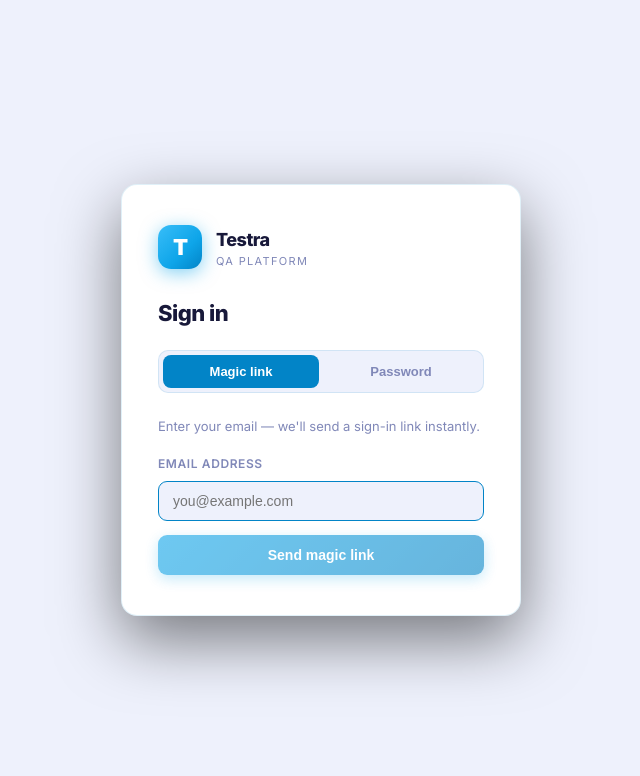
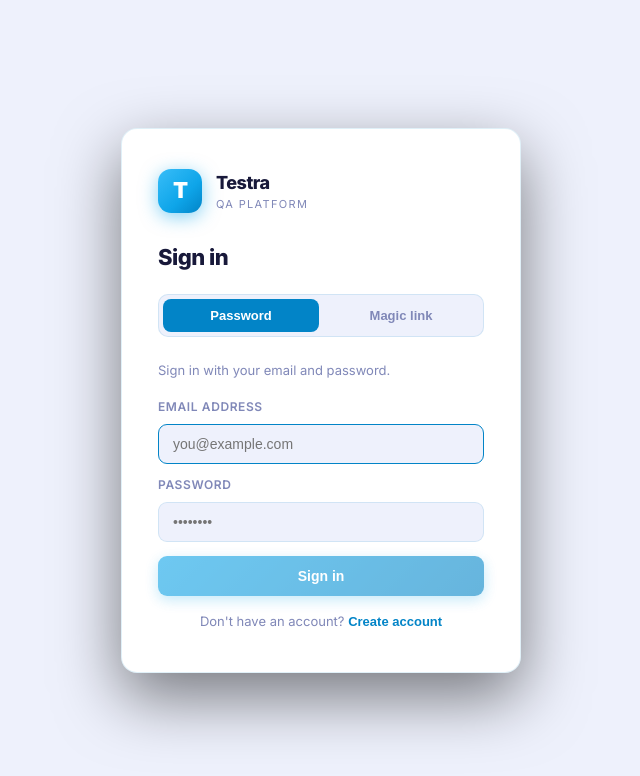
Before and after one commit to AbdullahTahir-GD/qa-tool, a Next.js app: page /login in a window 1280 px wide. Shown: the top 776 px of the page, without its empty margins (319-959 px from the left). Built offline with nearby package versions, Linux system fonts and the light colour scheme; no server answers.

Commit message:
your message

```diff
--- a/app/login/page.tsx
+++ b/app/login/page.tsx
@@ -6,7 +6,7 @@ type Mode = 'magic' | 'password'
 type Step = 'form' | 'sent'
 
 export default function LoginPage() {
-  const [mode, setMode]       = useState<Mode>('magic')
+  const [mode, setMode]       = useState<Mode>('password')
   const [step, setStep]       = useState<Step>('form')
   const [email, setEmail]     = useState('')
   const [password, setPassword] = useState('')
@@ -112,8 +112,8 @@ export default function LoginPage() {
           background: 'var(--bg-base)', borderRadius: 10,
           border: '1px solid var(--border)', marginBottom: 24,
         }}>
+          <button style={tabStyle(mode === 'password')} onClick={() => switchMode('password')}>Password</button>
           <button style={tabStyle(mode === 'magic')} onClick={() => switchMode('magic')}>Magic link</button>
-          <button style={tabStyle(mode === 'password')} onClick={() => switchMode('password')}>Password</button>
         </div>
 
         {/* ── Magic link form ── */}
```
